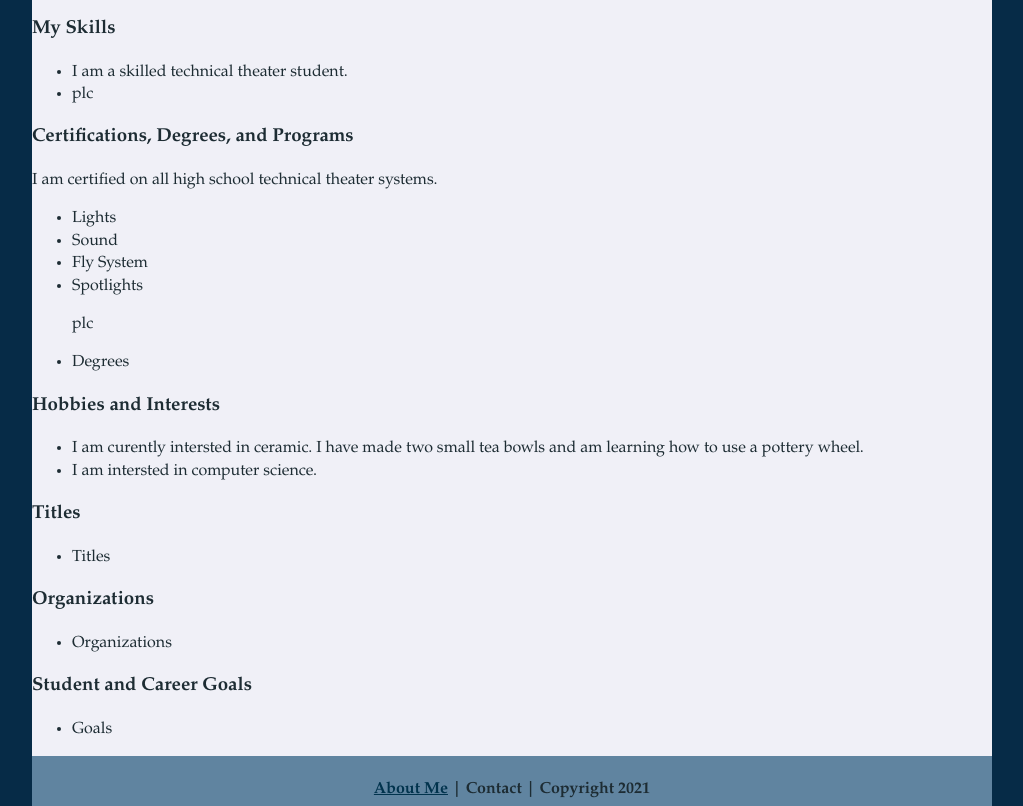
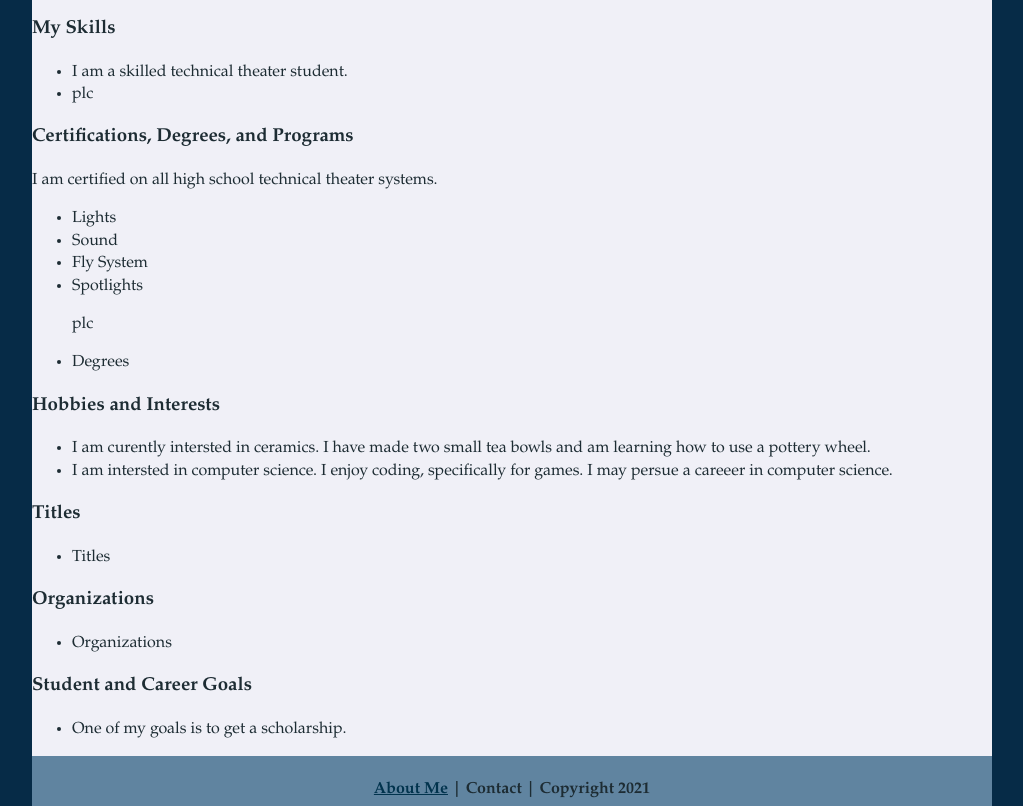
Before and after one commit to 96470/ECS-Portfolito, a plain HTML site: page aboutme.html in a window 1280 px wide. Shown: the part 143-949 px from the top of the page, without its empty margins (128-1151 px from the left). Drawn offline with Linux system fonts and the light colour scheme.

Commit message:
Update aboutme.html

```diff
--- a/aboutme.html
+++ b/aboutme.html
@@ -33,9 +33,10 @@
 </ul>
 <h3>Hobbies and Interests</h3>
 <ul>
-<li>I am curently intersted in ceramic.
+<li>I am curently intersted in ceramics.
 	I have made two small tea bowls and am learning how to use a pottery wheel.</li>
-<li>I am intersted in computer science. </li>
+<li>I am intersted in computer science. I enjoy coding, specifically for games.
+	I may persue a careeer in computer science.</li>
 </ul>
 <h3>Titles</h3>
 <ul>
@@ -47,7 +48,7 @@
 </ul>
 <h3>Student and Career Goals</h3>
 <ul>
-<li>Goals</li>
+<li>One of my goals is to get a scholarship. </li>
 </ul>
     <!-- Put page content above this point.-->
   </div>
```
